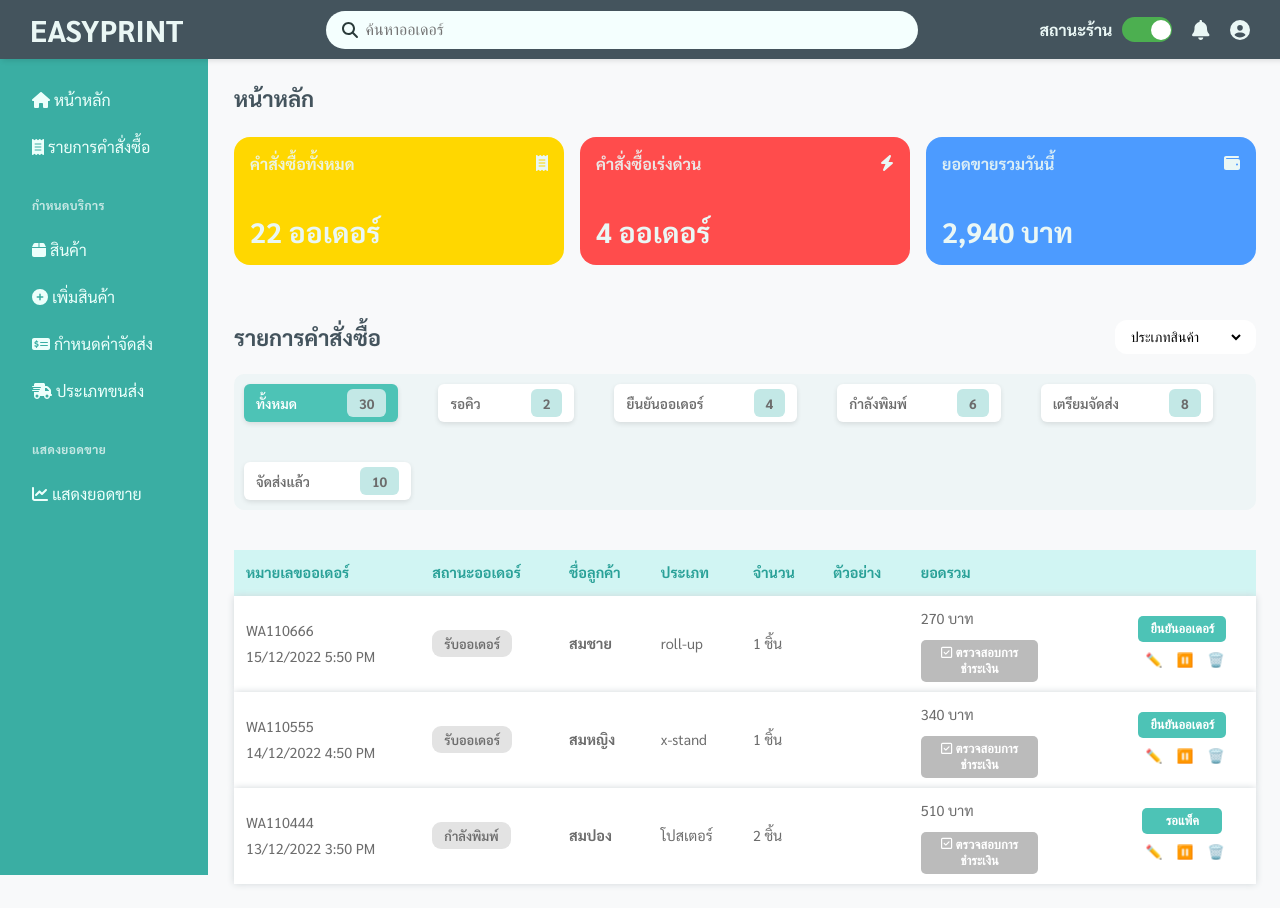
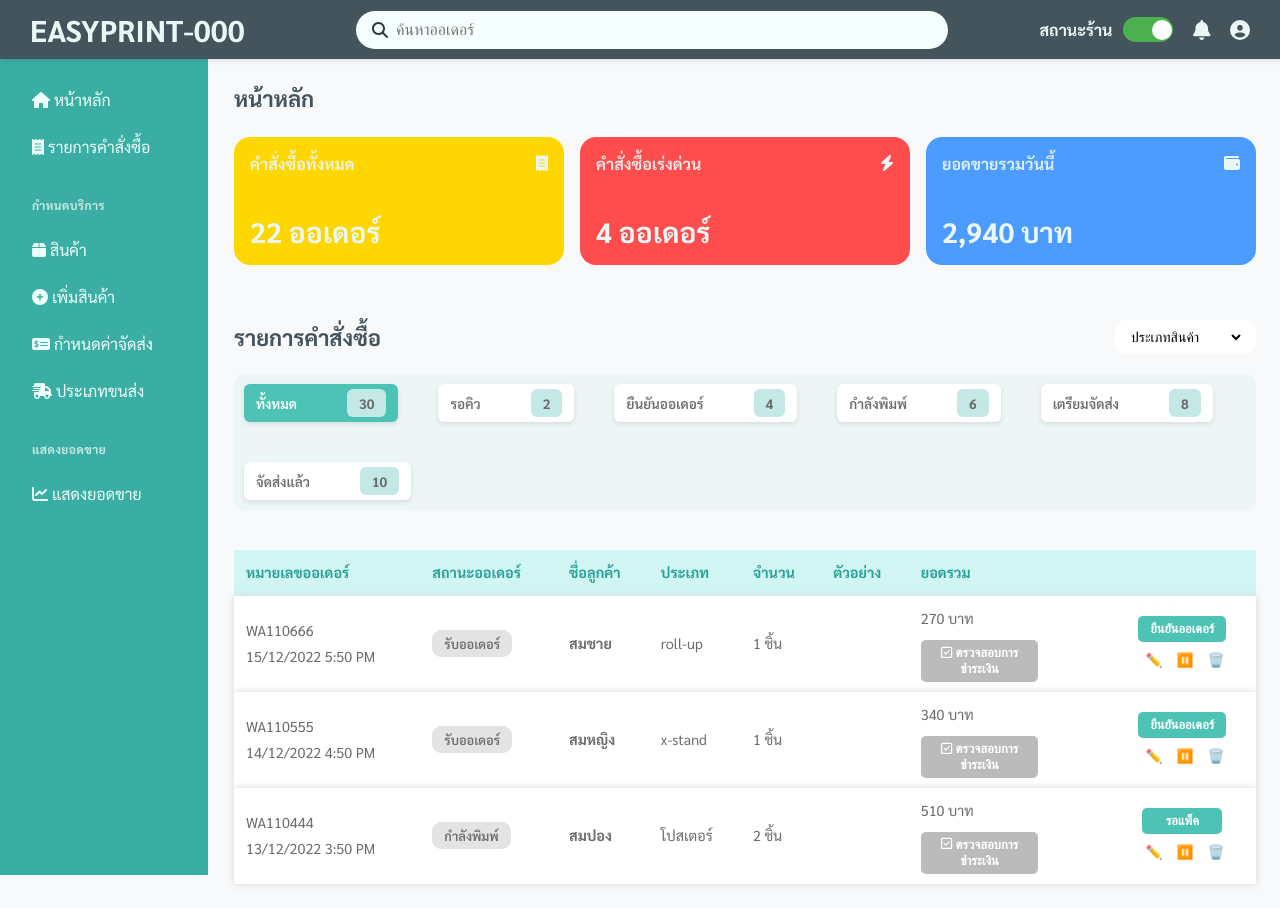
Before and after one commit to 03Panyaporn/Easyprint_A, a plain HTML site: page shop/Main_shop/Main_shop.html in a window 1280 px wide. Drawn offline with nearby package versions, Linux system fonts and the light colour scheme.

Commit message:
commit"แก้ไขชื่อ"

```diff
--- a/shop/Main_shop/Main_shop.html
+++ b/shop/Main_shop/Main_shop.html
@@ -14,7 +14,7 @@
 </head>
 <body>
     <div class="navbar">
-        <div class="logo">EASYPRINT</div>
+        <div class="logo">EASYPRINT-000</div>
 
         <div class="searchbar">
             <i class="fa-solid fa-magnifying-glass"></i>
```
